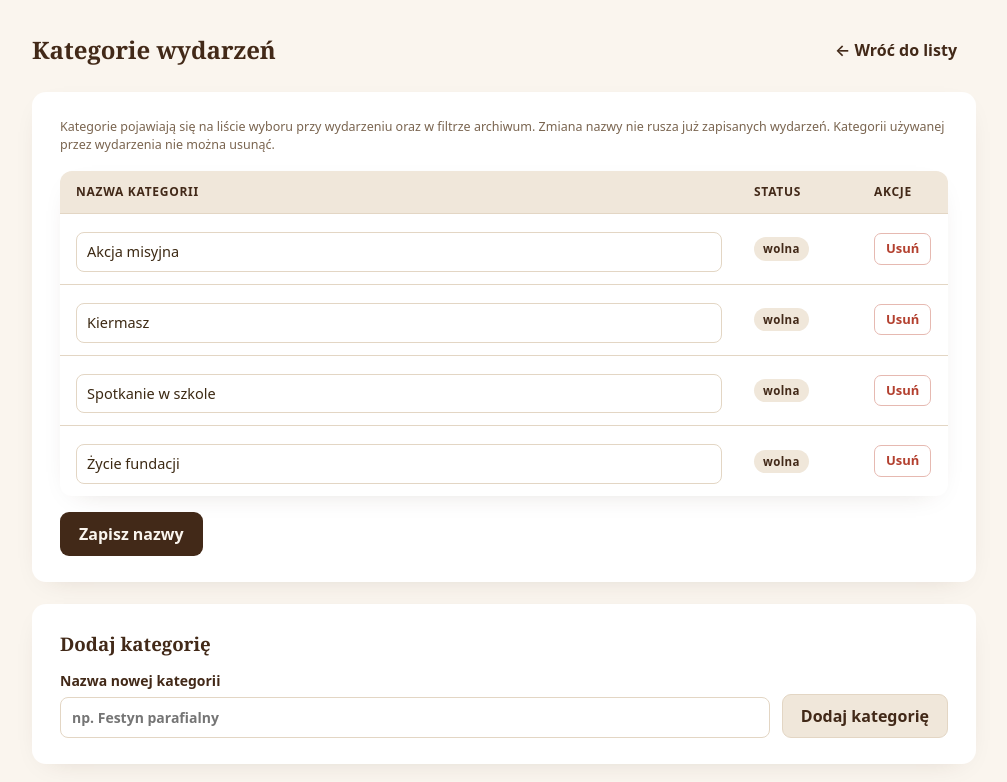
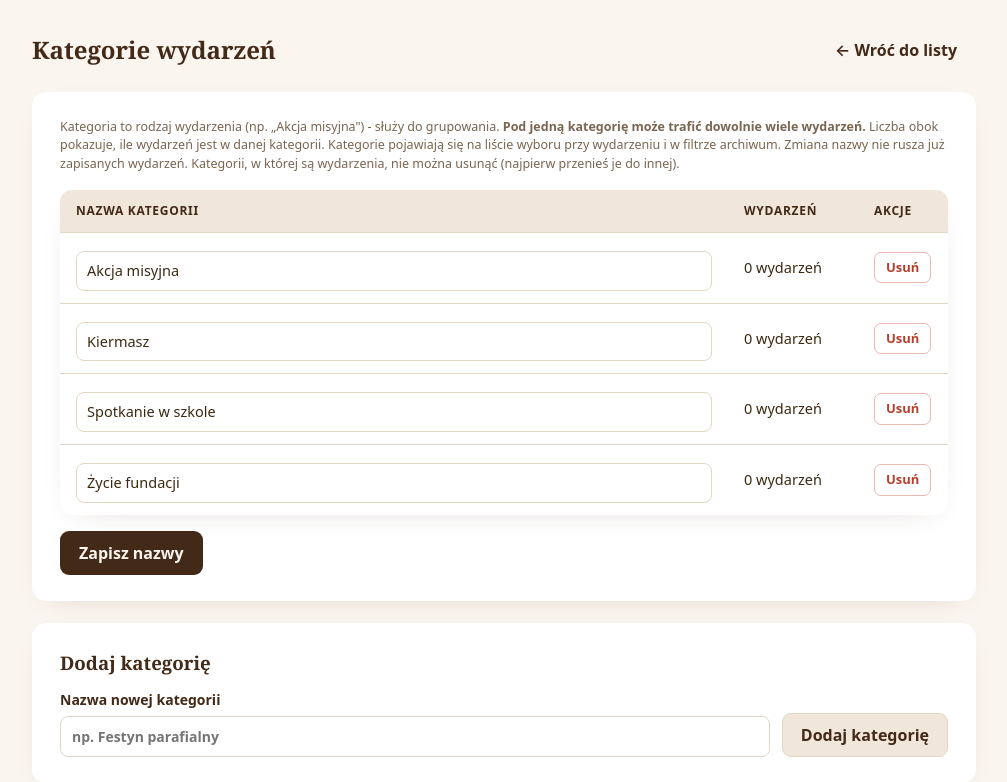
Before and after one commit to tomasz-kwietniewski/misja-mada, a PHP site: page /panel/categories.php in a window 1280 px wide. Shown: the part 61-843 px from the top of the page, without its empty margins (136-1143 px from the left). Run offline with PHP 8.4, Linux system fonts and the light colour scheme; the visitor is signed in with stand-in values (Sample User, id 1).

Commit message:
Pakiet 5: kategorie - licznik wydarzen zamiast mylacego statusu wolna/w uzyciu
Status 'wolna/w uzyciu' sugerowal blednie, ze kategoria miesci jedno wydarzenie.
Teraz kolumna pokazuje LICZBE wydarzen w kategorii (np. '6 wydarzen') - jasne,
ze jedna kategoria grupuje dowolnie wiele wpisow. Opis doprecyzowany. Usuniecie
mozliwe tylko gdy 0 wydarzen.

Co-Authored-By: Claude Opus 4.8 (1M context) <noreply@anthropic.com>

```diff
--- a/panel/categories.php
+++ b/panel/categories.php
@@ -72,20 +72,21 @@ panel_header('Kategorie wydarzeń');
     <?= cat_flash() ?>
 
     <div class="form" style="margin-bottom:22px;">
-      <p class="hint" style="margin:0 0 16px;">Kategorie pojawiają się na liście wyboru przy wydarzeniu oraz w filtrze archiwum. Zmiana nazwy nie rusza już zapisanych wydarzeń. Kategorii używanej przez wydarzenia nie można usunąć.</p>
+      <p class="hint" style="margin:0 0 16px;">Kategoria to rodzaj wydarzenia (np. „Akcja misyjna") - służy do grupowania. <b>Pod jedną kategorię może trafić dowolnie wiele wydarzeń.</b> Liczba obok pokazuje, ile wydarzeń jest w danej kategorii. Kategorie pojawiają się na liście wyboru przy wydarzeniu i w filtrze archiwum. Zmiana nazwy nie rusza już zapisanych wydarzeń. Kategorii, w której są wydarzenia, nie można usunąć (najpierw przenieś je do innej).</p>
       <form method="post" action="categories.php">
         <?= mada_csrf_field() ?>
         <table class="events" style="margin-bottom:16px;">
-          <thead><tr><th>Nazwa kategorii</th><th style="width:120px;">Status</th><th style="width:90px;">Akcje</th></tr></thead>
+          <thead><tr><th>Nazwa kategorii</th><th style="width:130px;">Wydarzeń</th><th style="width:90px;">Akcje</th></tr></thead>
           <tbody>
           <?php foreach ($cats as $key => $label):
-              $inUse = mada_category_in_use($key); ?>
+              $count = mada_category_count($key);
+              $inUse = $count > 0; ?>
             <tr>
               <td><input type="text" name="label[<?= mada_esc($key) ?>]" value="<?= mada_esc($label) ?>" style="width:100%;padding:8px 10px;border:1px solid var(--rule);border-radius:8px;"></td>
-              <td><?= $inUse ? '<span class="badge badge-up">w użyciu</span>' : '<span class="badge badge-arch">wolna</span>' ?></td>
+              <td><?= $count ?> <?= mada_plural_events($count) ?></td>
               <td>
                 <button type="submit" name="action" value="del:<?= mada_esc($key) ?>" class="btn-danger btn-sm"
-                  <?= $inUse ? 'disabled title="Używana - nie można usunąć"' : 'onclick="return confirm(\'Usunąć tę kategorię?\');"' ?>>Usuń</button>
+                  <?= $inUse ? 'disabled title="Są tu wydarzenia - najpierw przenieś je do innej kategorii"' : 'onclick="return confirm(\'Usunąć tę pustą kategorię?\');"' ?>>Usuń</button>
               </td>
             </tr>
           <?php endforeach; ?>
--- a/panel/lib.php
+++ b/panel/lib.php
@@ -49,13 +49,27 @@ function mada_save_categories($cats) {
     return rename($tmp, $p);
 }
 
+/** Ile wydarzeń należy do danej kategorii (kategoria grupuje dowolnie wiele). */
+function mada_category_count($key) {
+    $n = 0;
+    foreach (glob(MADA_EVENTS_DIR . '/*.json') as $file) {
+        $d = json_decode(file_get_contents($file), true);
+        if (is_array($d) && ($d['category'] ?? '') === $key) $n++;
+    }
+    return $n;
+}
+
 /** Czy jakieś wydarzenie używa danej kategorii (do ochrony przed usunięciem). */
 function mada_category_in_use($key) {
-    foreach (glob(MADA_EVENTS_DIR . '/*.json') as $file) {
-        $d = json_decode(file_get_contents($file), true);
-        if (is_array($d) && ($d['category'] ?? '') === $key) return true;
-    }
-    return false;
+    return mada_category_count($key) > 0;
+}
+
+/** Polska odmiana słowa "wydarzenie" wg liczby. */
+function mada_plural_events($n) {
+    if ($n === 1) return 'wydarzenie';
+    $m10 = $n % 10; $m100 = $n % 100;
+    if ($m10 >= 2 && $m10 <= 4 && ($m100 < 10 || $m100 >= 20)) return 'wydarzenia';
+    return 'wydarzeń';
 }
 
 /* ── Katalogi + ochrona /data/ (htaccess tworzony przez PHP, bo
```
